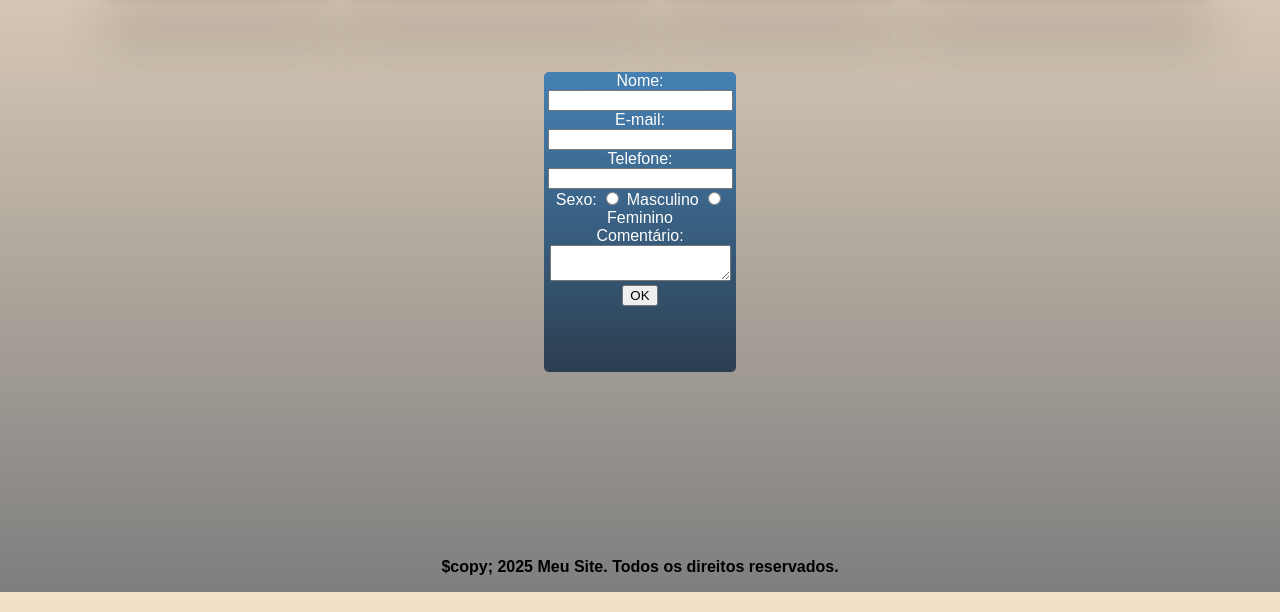
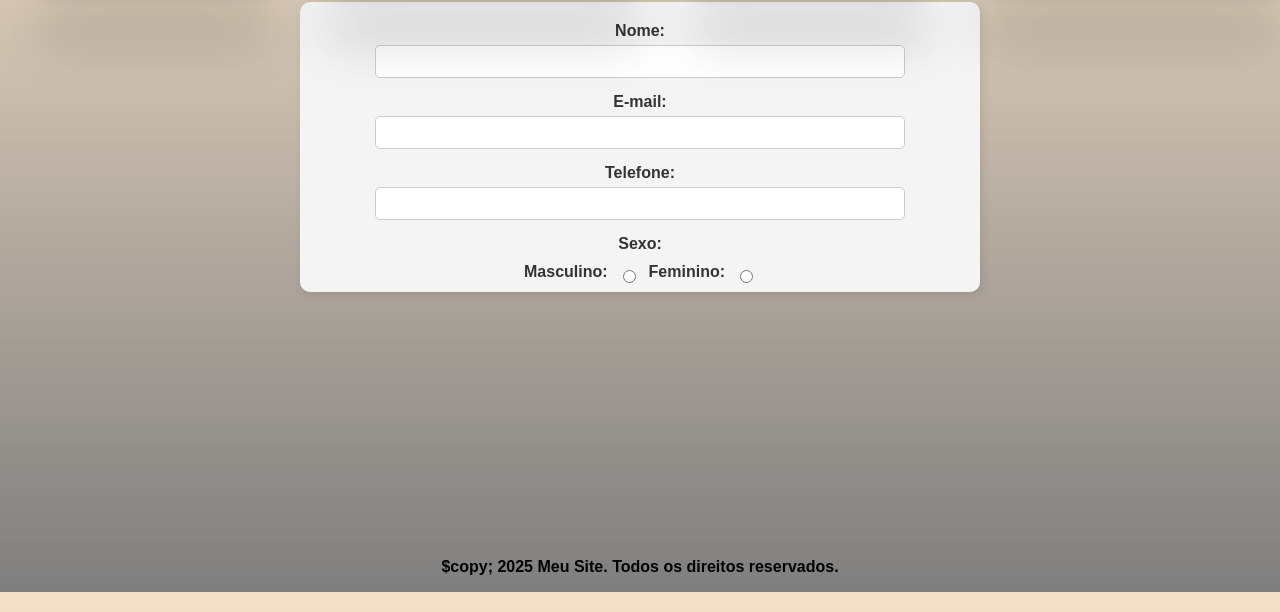
Before and after one commit to caunaweber/OT-8---FrontEnd-HTML-5-, a plain HTML site: page contato.html in a window 1280 px wide. Shown: the part 208-820 px from the top of the page. Drawn offline with Linux system fonts and the light colour scheme.

Commit message:
Finalizando atvidade

```diff
--- a/contato.html
+++ b/contato.html
@@ -32,12 +32,12 @@
                     <label for="telefone">Telefone:</label>
                     <input type="tel" id="telefone" name="telefone">
                 </div>
-                <div>
-                    <label>Sexo:</label>
+                <label>Sexo:</label>
+                <div class="radio-container">
+                    <label for="masculino">Masculino: </label>
                     <input type="radio" id="masculino" name="sexo" value="masculino">
-                    <label for="masculino">Masculino</label>
+                    <label for="feminino">Feminino: </label>
                     <input type="radio" id="feminino" name="sexo" value="feminino">
-                    <label for="feminino">Feminino</label>
                 </div>
                 <div>
                     <label for="comentario">Comentário:</label>
--- a/style.css
+++ b/style.css
@@ -36,13 +36,14 @@ header nav{
 
 header nav ul{
     list-style: none;
-    padding: 0;
+    gap: 50px;
     display: flex;
     justify-content: center;
+
 }
 
 header nav ul li{
-    width: 22%;
+    width: auto;
     display: flex;
     justify-content: center;
     align-items: center;
@@ -77,7 +78,12 @@ main section{
     margin: auto;
     text-align: center;
     margin-top: 70px;
-    height: 300px;
+    height: 250px;
+    overflow: auto;
+}
+
+main section::-webkit-scrollbar {
+    display: none;
 }
 
 main section h2{
@@ -106,6 +112,60 @@ main section p{
 }
 
 
+.contato {
+    width: 50%;
+    margin: auto;
+    padding: 20px;
+    background: #f4f4f4;
+    border-radius: 10px;
+    box-shadow: 2px 2px 10px rgba(0, 0, 0, 0.1);
+
+}
+
+.contato div {
+    margin-bottom: 15px;
+}
+
+.contato label {
+    display: block;
+    font-weight: bold;
+    margin-bottom: 5px;
+    color: #333;
+}
+
+.contato input,
+.contato textarea {
+    width: 80%;
+    padding: 8px;
+    border: 1px solid #ccc;
+    border-radius: 5px;
+}
+
+.contato button {
+    width: 100%;
+    padding: 10px;
+    background: steelblue;
+    color: white;
+    border: none;
+    border-radius: 5px;
+    font-size: 16px;
+}
+
+.radio-container{
+    display: flex;
+    justify-content: center;
+    align-items: center;
+    margin-top: 10px;
+    gap: 10px;
+}
+
+.radio-container input{
+    width: auto;
+}
+
+.contato button:hover {
+    background: darkblue;
+}
 
 
 footer{
```
Also changed, not shown: habilidades.html (+9 -0 lines), sobre.html (+9 -0 lines).
